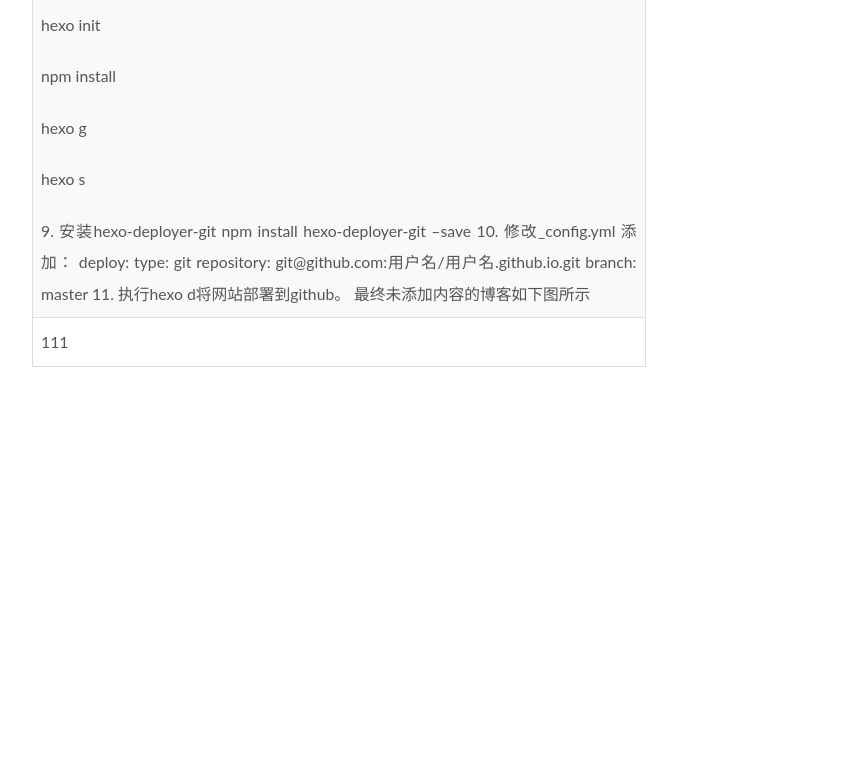
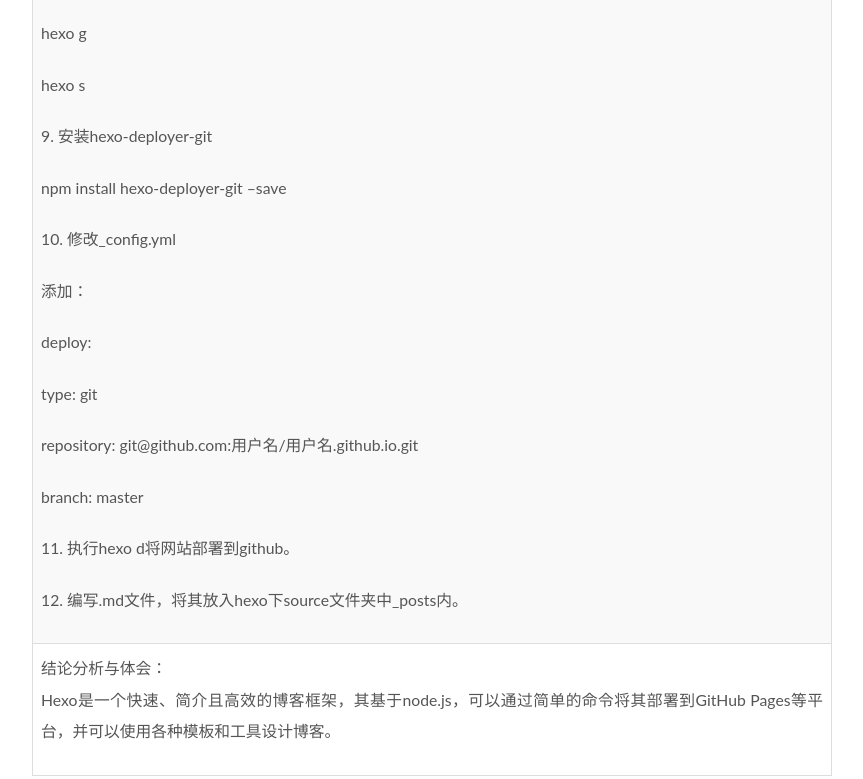
Before and after one commit to LJY0103/LJY0103.github.io, a plain HTML site: page 2023/03/21/实验报告-1/index.html in a window 1280 px wide. Shown: the part 1644-2423 px from the top of the page, without its empty margins (368-1231 px from the left). Before the commit the page ends 2091 px from the top, so only its background shows below. Drawn offline with nearby package versions, Linux system fonts and the light colour scheme.

Commit message:
Site updated: 2023-03-21 20:23:40

```diff
--- a/2023/03/21/实验报告-1/index.html
+++ b/2023/03/21/实验报告-1/index.html
@@ -27,7 +27,7 @@
 <meta property="og:description" content="山东大学 计算机科学与技术 学院云计算技术 课程实验报告              学号：202000130137       姓名：刘计羽       班级：数据班                  实验题目：利用云平台搭建个人博客                  实验学时：4        实验日期：2023&#x2F;3&#x2F;21                    实验目的：熟悉个人博客系统的搭建。">
 <meta property="og:locale" content="en_US">
 <meta property="article:published_time" content="2023-03-21T11:16:00.000Z">
-<meta property="article:modified_time" content="2023-03-21T12:09:43.602Z">
+<meta property="article:modified_time" content="2023-03-21T12:22:54.799Z">
 <meta property="article:author" content="John Doe">
 <meta name="twitter:card" content="summary">
 
@@ -175,7 +175,7 @@
       <span class="post-meta-item-text">Posted on</span>
 
 
-      <time title="Created: 2023-03-21 19:16:00 / Modified: 20:09:43" itemprop="dateCreated datePublished" datetime="2023-03-21T19:16:00+08:00">2023-03-21</time>
+      <time title="Created: 2023-03-21 19:16:00 / Modified: 20:22:54" itemprop="dateCreated datePublished" datetime="2023-03-21T19:16:00+08:00">2023-03-21</time>
     </span>
 
 
@@ -195,28 +195,28 @@
       <td>班级：数据班</td>
     </tr>
     <tr>
-       <td colspan="2">实验题目：利用云平台搭建个人博客</td>
+       <td colspan="3">实验题目：利用云平台搭建个人博客</td>
     </tr>
-    <tr>
+    <tr >
        <td>实验学时：4</td>
-       <td>实验日期：2023/3/21</td>
+       <td colspan="3">实验日期：2023/3/21</td>
      </tr>
      <tr>
-       <td>实验目的：熟悉个人博客系统的搭建。<p>具体包括：
+       <td colspan="3">实验目的：熟悉个人博客系统的搭建。<p>具体包括：
 参考方案：注册Github账号，搭建Hexo环境并实现个人博客搭建，撰写实验报告。</p>
 </td>
         </tr>
      <tr>
-       <td>硬件环境:<p>联网的计算机一台</p>
+       <td colspan="3">硬件环境:<p>联网的计算机一台</p>
 
 </td>
         </tr>
      <tr>
-       <td>软件环境：<p>Windows or Linux</p>
+       <td colspan="3">软件环境：<p>Windows or Linux</p>
 </td>
         </tr>
      <tr>
-       <td>实验步骤与内容：
+       <td colspan="3">实验步骤与内容：
 <p>1.	下载安装node.js、git
 检查环境是否配置成功</p>
 <p>2.	注册GitHub账号，设置用户名及邮箱。</p>
@@ -234,20 +234,22 @@
 <p>npm install</p>
 <p>hexo g</p>
 <p>hexo s</p>
-9.	安装hexo-deployer-git
-npm install hexo-deployer-git –save
-10.	修改_config.yml
-添加：
-deploy:
-  type: git
-  repository: git@github.com:用户名/用户名.github.io.git
-  branch: master
-11.	执行hexo d将网站部署到github。
-最终未添加内容的博客如下图所示
+<p>9.	安装hexo-deployer-git</p>
+<p>npm install hexo-deployer-git –save</p>
+<p>10.	修改_config.yml</p>
+<p>添加：</p>
+<p>deploy:</p>
+<p>  type: git</p>
+<p>  repository: git@github.com:用户名/用户名.github.io.git</p>
+<p>  branch: master</p>
+<p>11.	执行hexo d将网站部署到github。</p>
+<p>12. 编写.md文件，将其放入hexo下source文件夹中_posts内。</p>
 </td>
         </tr>
      <tr>
-       <td>111</td>
+       <td colspan="3">结论分析与体会：
+<p>Hexo是一个快速、简介且高效的博客框架，其基于node.js，可以通过简单的命令将其部署到GitHub Pages等平台，并可以使用各种模板和工具设计博客。</p>
+</td>
         </tr>
   </table>
     </div>
--- a/css/main.css
+++ b/css/main.css
@@ -2353,7 +2353,7 @@ ul.breadcrumb li:last-child {
   vertical-align: middle;
 }
 .links-of-author a::before {
-  background: #59cb9a;
+  background: #a4ffff;
   display: inline-block;
   margin-right: 3px;
   transform: translateY(-2px);
```
Also changed, not shown: index.html (+21 -19 lines).
